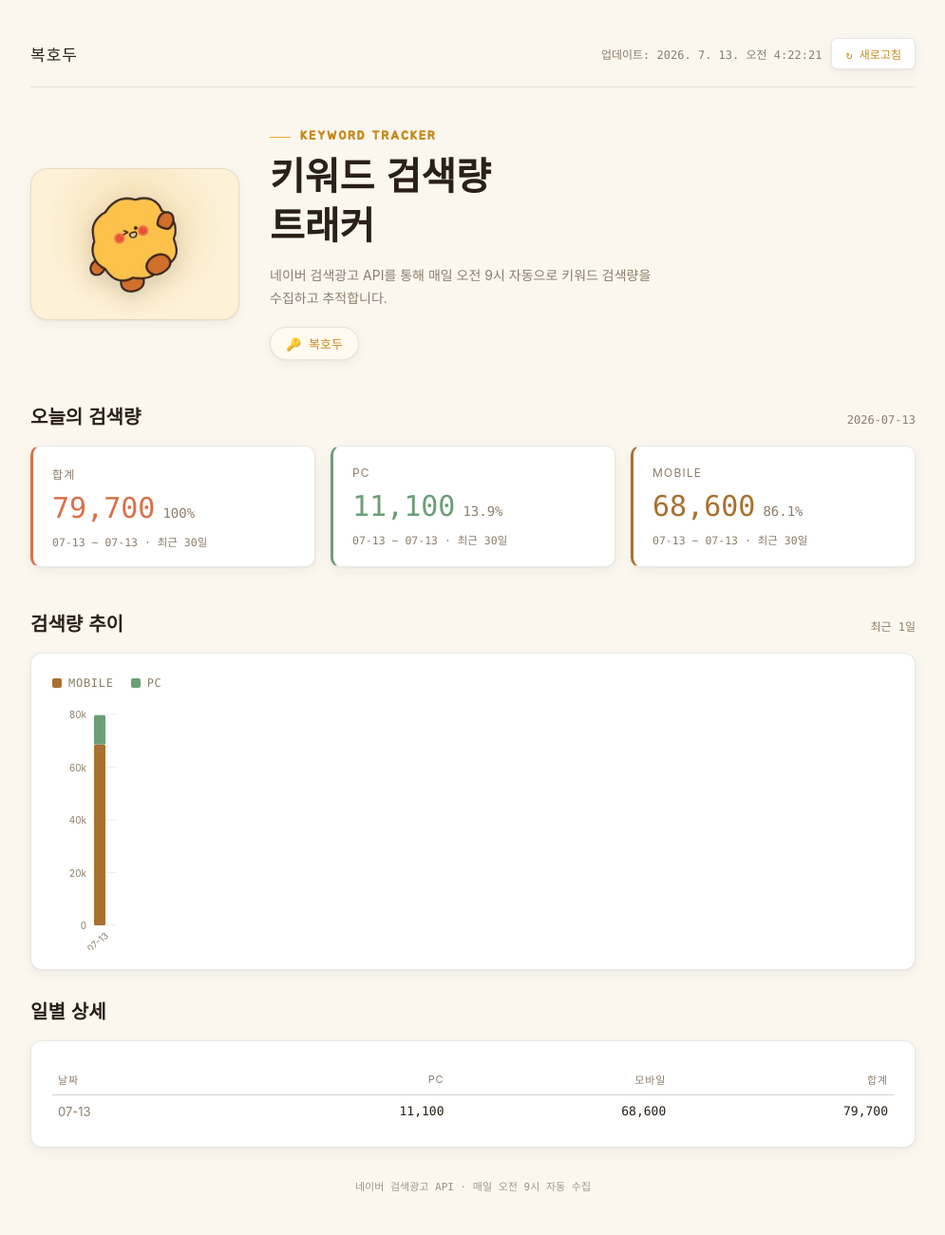
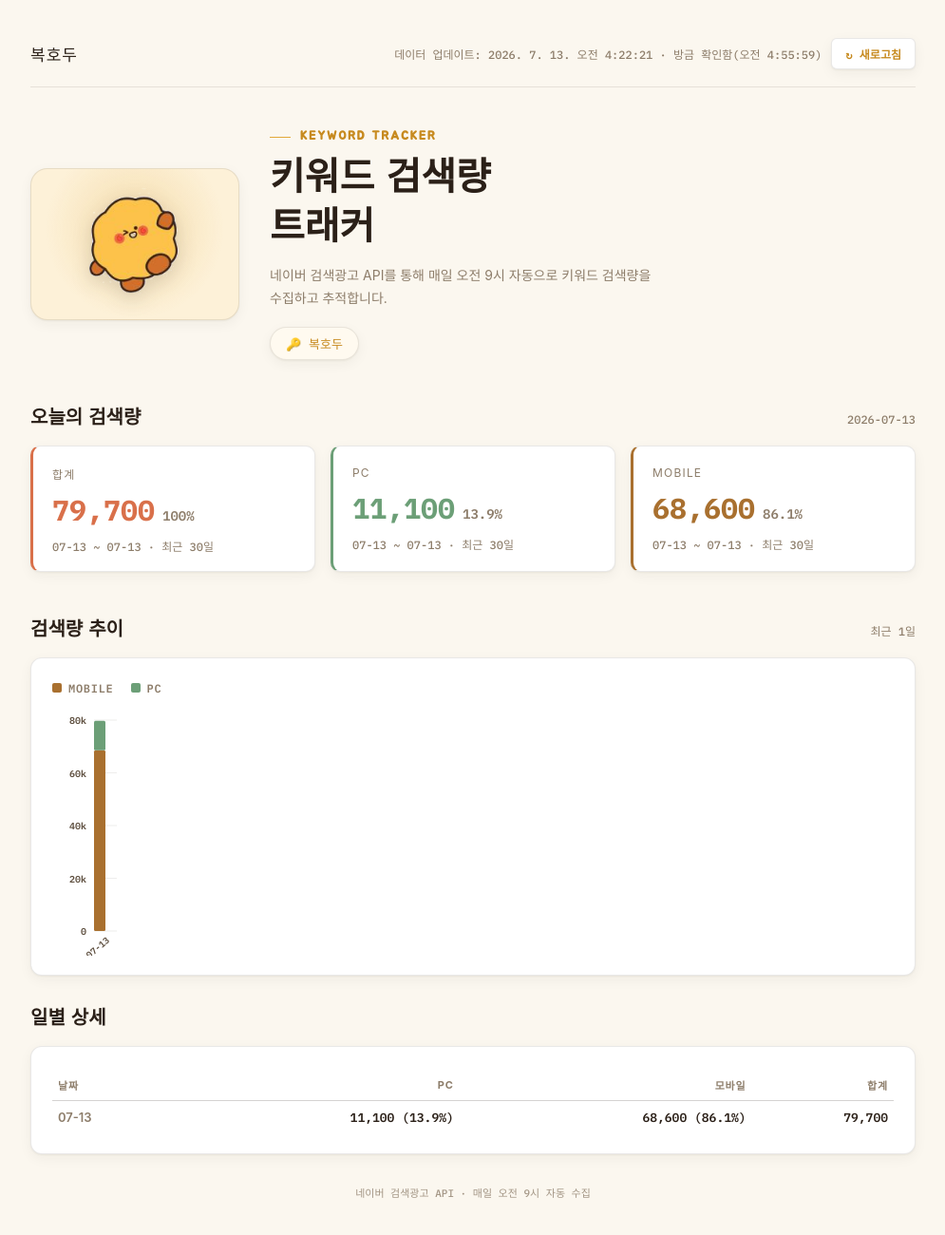
Before and after one commit to TAEHWAN8872/bokhodu-keyword-tracker, a website: page index.html in a window 1280 px wide. Shown: the whole page at 95% size, without its empty margins (142-1137 px from the left). Drawn offline with Linux system fonts and the light colour scheme.

Commit message:
Update index.html

```diff
--- a/index.html
+++ b/index.html
@@ -6,7 +6,7 @@
 <title>복호두 키워드 검색량</title>
 <link rel="preconnect" href="https://fonts.googleapis.com">
 <link rel="preconnect" href="https://fonts.gstatic.com" crossorigin>
-<link href="https://fonts.googleapis.com/css2?family=Jua&display=swap" rel="stylesheet">
+<link href="https://fonts.googleapis.com/css2?family=Jua&family=IBM+Plex+Mono:wght@500;600;700&display=swap" rel="stylesheet">
 <style>
   :root{
     --bg: #fbf7ef;
@@ -73,6 +73,7 @@
 
   .status-text {
     font-family: var(--mono);
+    font-weight: 500;
     font-size: 12px;
     color: var(--ink-dim);
   }
@@ -82,13 +83,19 @@
     border: 1px solid var(--line);
     color: var(--gold-deep);
     font-family: var(--mono);
+    font-weight: 600;
     font-size: 12px;
     padding: 7px 14px;
     border-radius: 6px;
     cursor: pointer;
     box-shadow: var(--shadow);
+    transition: opacity 0.15s ease;
   }
   .refresh-btn:hover { border-color: var(--gold); background: #fffaf0; }
+  .refresh-btn:disabled { opacity: 0.6; cursor: default; }
+  .refresh-btn .spin { display: inline-block; }
+  .refresh-btn.loading .spin { animation: spin 0.7s linear infinite; }
+  @keyframes spin { to { transform: rotate(360deg); } }
 
   /* --- Hero --- */
   .hero {
@@ -230,6 +237,7 @@
   }
   .metric-value {
     font-family: var(--mono);
+    font-weight: 700;
     font-size: clamp(24px, 3.4vw, 30px);
     color: var(--ink);
   }
@@ -239,6 +247,7 @@
 
   .metric-pct {
     font-family: var(--mono);
+    font-weight: 600;
     font-size: 14px;
     color: var(--ink-dim);
   }
@@ -246,11 +255,12 @@
   .metric-sub {
     margin-top: 10px;
     font-family: var(--mono);
-    font-size: 11.5px;
+    font-weight: 500;
+    font-size: 12px;
     color: var(--ink-dim);
   }
-  .metric-sub .diff-up { color: var(--up); }
-  .metric-sub .diff-down { color: var(--down); }
+  .metric-sub .diff-up { color: var(--up); font-weight: 600; }
+  .metric-sub .diff-down { color: var(--down); font-weight: 600; }
 
   /* --- Chart panel --- */
   .panel {
@@ -272,6 +282,7 @@
     align-items: center;
     gap: 7px;
     font-family: var(--mono);
+    font-weight: 600;
     font-size: 12px;
     letter-spacing: 0.06em;
     color: var(--ink-dim);
@@ -289,7 +300,7 @@
     font-size: 11px;
     letter-spacing: 0.08em;
     color: var(--ink-dim);
-    font-weight: 400;
+    font-weight: 700;
     padding: 8px 6px;
     border-bottom: 1px solid var(--line);
     text-transform: uppercase;
@@ -298,6 +309,7 @@
   tbody td {
     text-align: right;
     font-family: var(--mono);
+    font-weight: 600;
     font-size: 13px;
     padding: 9px 6px;
     border-bottom: 1px solid var(--line);
@@ -306,13 +318,20 @@
   tbody td:first-child {
     text-align: left;
     font-family: var(--sans);
+    font-weight: 600;
     color: var(--ink-dim);
+  }
+  tbody td.pct {
+    color: var(--ink-dim);
+    font-weight: 500;
+    font-size: 12px;
   }
   tbody tr:last-child td { border-bottom: none; }
   tbody tr:hover td { background: #fdf7ea; }
 
   .empty, .error {
     font-family: var(--mono);
+    font-weight: 500;
     font-size: 13px;
     color: var(--ink-dim);
     text-align: center;
@@ -341,7 +360,7 @@
       <div class="brand">복호두</div>
       <div class="status">
         <span class="status-text" id="updatedAt">불러오는 중…</span>
-        <button class="refresh-btn" id="refreshBtn" type="button">↻ 새로고침</button>
+        <button class="refresh-btn" id="refreshBtn" type="button"><span class="spin">↻</span> 새로고침</button>
       </div>
     </header>
 
@@ -499,13 +518,13 @@
     const niceMax = Math.ceil(maxTotal / 10000) * 10000 || 10;
     const gridSteps = 4;
 
-    let svg = `<svg viewBox="0 0 ${chartW} ${chartH}" width="${chartW}" height="${chartH}" xmlns="http://www.w3.org/2000/svg">`;
+    let svg = `<svg viewBox="0 0 ${chartW} ${chartH}" width="${chartW}" height="${chartH}" xmlns="http://www.w3.org/2000/svg" style="font-family:'IBM Plex Mono', ui-monospace, monospace; font-weight:600;">`;
 
     for (let i = 0; i <= gridSteps; i++) {
       const val = (niceMax / gridSteps) * i;
       const y = topPad + plotH - (val / niceMax) * plotH;
       svg += `<line x1="${leftPad}" y1="${y}" x2="${chartW - 4}" y2="${y}" stroke="rgba(43,32,24,0.08)" stroke-width="1" />`;
-      svg += `<text x="${leftPad - 8}" y="${y + 4}" text-anchor="end" font-size="10" fill="#8d7d6a">${val >= 1000 ? Math.round(val / 1000) + "k" : val}</text>`;
+      svg += `<text x="${leftPad - 8}" y="${y + 4}" text-anchor="end" font-size="10" fill="#5c4d3d">${val >= 1000 ? Math.round(val / 1000) + "k" : val}</text>`;
     }
 
     const labelStep = Math.max(1, Math.ceil(n / 30));
@@ -521,7 +540,7 @@
       svg += `<rect x="${x}" y="${yPcTop}" width="${barW}" height="${pcH}" fill="var(--pc-accent)" rx="1.5" />`;
 
       if (i % labelStep === 0) {
-        svg += `<text x="${x + barW / 2}" y="${chartH - 6}" text-anchor="middle" font-size="9.5" fill="#8d7d6a" transform="rotate(-40 ${x + barW / 2} ${chartH - 6})">${fmtMD(d.date)}</text>`;
+        svg += `<text x="${x + barW / 2}" y="${chartH - 6}" text-anchor="middle" font-size="9.5" fill="#5c4d3d" transform="rotate(-40 ${x + barW / 2} ${chartH - 6})">${fmtMD(d.date)}</text>`;
       }
     });
 
@@ -534,14 +553,18 @@
       els.tableHost.innerHTML = '<div class="empty">아직 수집된 데이터가 없습니다. 첫 자동 수집(오전 9시) 또는 수동 실행을 기다려주세요.</div>';
       return;
     }
-    const rows = [...history].reverse().slice(0, 30).map((h) => `
+    const rows = [...history].reverse().slice(0, 30).map((h) => {
+      const pcPct = h.total ? ((h.pc / h.total) * 100).toFixed(1) : "0.0";
+      const mobilePct = h.total ? ((h.mobile / h.total) * 100).toFixed(1) : "0.0";
+      return `
       <tr>
         <td>${fmtMD(h.date)}</td>
-        <td>${fmt(h.pc)}</td>
-        <td>${fmt(h.mobile)}</td>
+        <td>${fmt(h.pc)} <span class="pct">(${pcPct}%)</span></td>
+        <td>${fmt(h.mobile)} <span class="pct">(${mobilePct}%)</span></td>
         <td>${fmt(h.total)}</td>
       </tr>
-    `).join("");
+    `;
+    }).join("");
 
     els.tableHost.innerHTML = `
       <table>
@@ -554,6 +577,8 @@
   }
 
   async function loadData() {
+    els.refreshBtn.disabled = true;
+    els.refreshBtn.classList.add("loading");
     els.updatedAt.textContent = "불러오는 중…";
     try {
       const res = await fetch(`data.json?_=${Date.now()}`, { cache: "no-store" });
@@ -567,14 +592,19 @@
       renderChart(history);
       renderTable(history);
 
-      els.updatedAt.textContent = data.updatedAt
-        ? `업데이트: ${new Date(data.updatedAt).toLocaleString("ko-KR")}`
-        : "아직 업데이트되지 않음";
+      const checkedAt = new Date().toLocaleTimeString("ko-KR");
+      const updatedLabel = data.updatedAt
+        ? new Date(data.updatedAt).toLocaleString("ko-KR")
+        : "아직 없음";
+      els.updatedAt.textContent = `데이터 업데이트: ${updatedLabel}  ·  방금 확인함(${checkedAt})`;
     } catch (err) {
       console.error(err);
       els.updatedAt.textContent = "불러오기 실패";
       els.tableHost.innerHTML = `<div class="error">데이터를 불러올 수 없습니다: ${err.message}</div>`;
       els.chartHost.innerHTML = `<div class="error">차트를 표시할 수 없습니다.</div>`;
+    } finally {
+      els.refreshBtn.disabled = false;
+      els.refreshBtn.classList.remove("loading");
     }
   }
 
```
